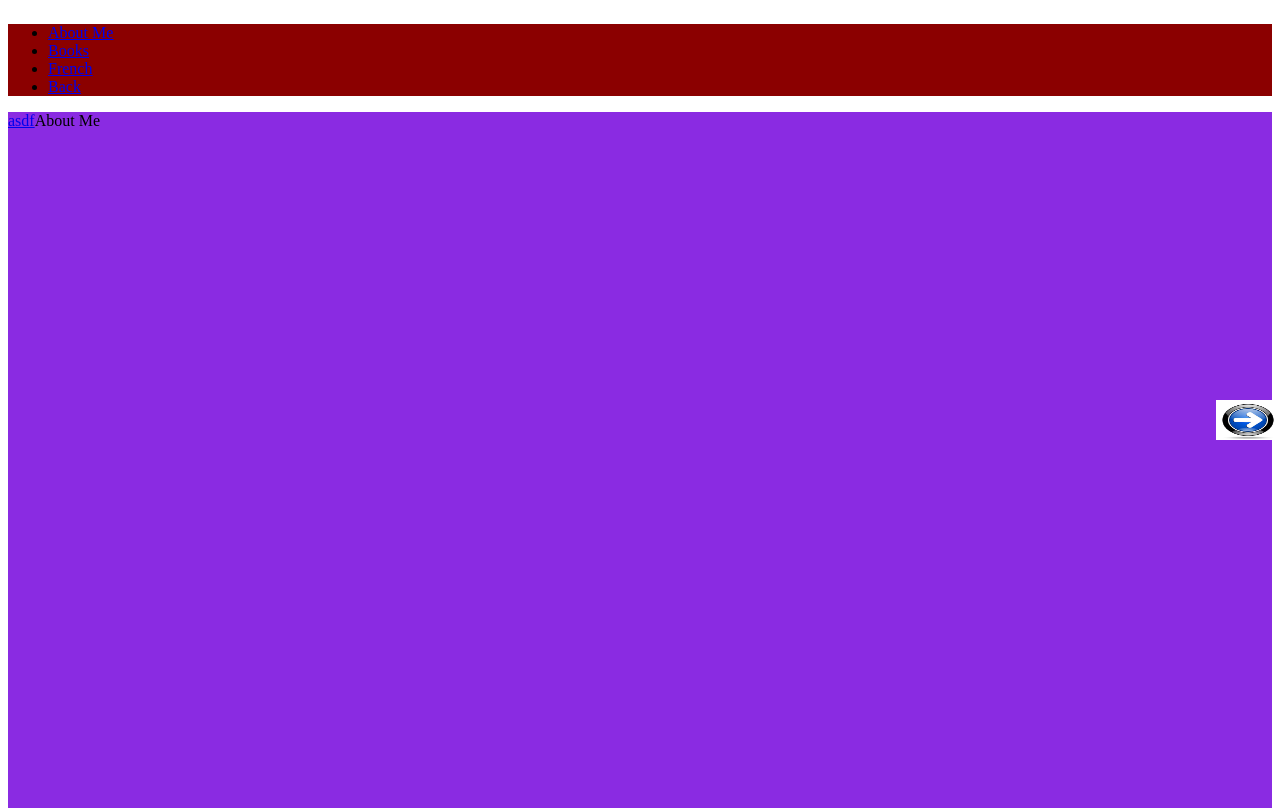
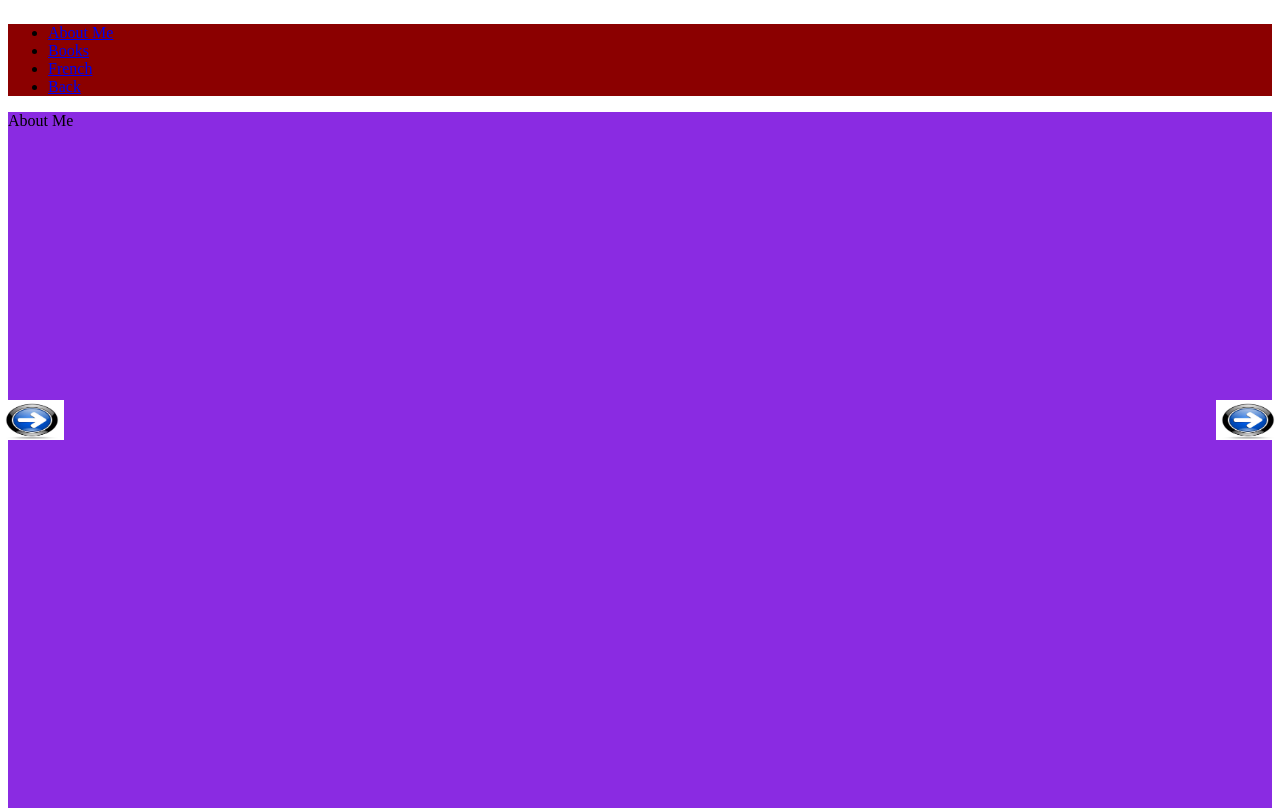
Before and after one commit to DavidJayBrady/Davidbrady, a React (Create React App) app: page /bio in a window 1280 px wide. Built offline with nearby package versions, Linux system fonts and the light colour scheme; the HTML template or start-up script is replaced by a standard one.

Commit message:
animation left and right working

```diff
--- a/src/components/BioPage/AboutMe.js
+++ b/src/components/BioPage/AboutMe.js
@@ -3,7 +3,7 @@ import React, { Component } from "react";
 class AboutMe extends Component {
 	render() {
 		return <div class="bioTab">
-			<a href="/bio#bookPage">asdf </a>
+			{/*<a href="/bio#bookPage">asdf </a>*/}
 
 			About Me</div>;
 	}
--- a/src/components/BioPage/Bio.js
+++ b/src/components/BioPage/Bio.js
@@ -27,14 +27,23 @@ class Bio extends Component {
 
 	componentDidMount() {}
 
-
-	moveRight() {
-		$('html,body').animate({scrollLeft: $('#bookPage').offset().top}, 1000);
+	moveRight(direction) {
+		if (direction === "right") {
+			$("#bio").animate({
+				marginLeft: "-=100vw",
+				duration: 1000,
+			});
+		} else {
+			$("#bio").animate({
+				marginLeft: "+=100vw",
+				duration: 1000,
+			});
+		}
 	}
 
 	render() {
 		return (
-			<div className="bioPage" style={{ height: "100%" }}>
+			<div className="bioPage" id="bioPage" style={{ height: "100%" }}>
 				<Navbar style={{ backgroundColor: "darkred", marginBottom: 0 }}>
 					<Nav
 						bsStyle="tabs"
@@ -43,34 +52,19 @@ class Bio extends Component {
 						onSelect={this.setActiveKey}
 					>
 						<NavItem eventKey={1} href="#">
-							<Link to="/bio#aboutme"> About Me </Link>
+							About Me
 						</NavItem>
 						<NavItem eventKey={2} href="#">
-							<Link to="/bio#books"> Books </Link>
+							Books
 						</NavItem>
 						<NavItem eventKey={3} href="#">
-							<Link to="/bio#french"> French </Link>
+							French
 						</NavItem>
 						<NavItem eventKey={4} href="#">
-							<Link to="/"> Back </Link>
+							Back
 						</NavItem>
 					</Nav>
 				</Navbar>
-
-				<a href="/bio#bookPage">
-					<img
-						src={RightArrow}
-						onClick={this.moveRight}
-						style={{
-							backgroundColor: "yellow",
-							width: "5%",
-							height: "5%",
-							position: "absolute",
-							top: "50%",
-							right: "0px",
-						}}
-					/>
-				</a>
 
 				<div
 					id="bio"
@@ -79,13 +73,37 @@ class Bio extends Component {
 						width: "300vw",
 						height: "100%",
 						backgroundColor: "blueViolet",
-						scroll: "smooth"
+						scroll: "smooth",
 					}}
 				>
 					<AboutMe />
 					<Books />
 					<French />
 				</div>
+
+				<img
+					src={RightArrow}
+					onClick={() => this.moveRight("left")}
+					style={{
+						width: "5%",
+						height: "5%",
+						position: "absolute",
+						top: "50%",
+						left: "0px",
+					}}
+				/>
+
+				<img
+					src={RightArrow}
+					onClick={() => this.moveRight("right")}
+					style={{
+						width: "5%",
+						height: "5%",
+						position: "absolute",
+						top: "50%",
+						right: "0px",
+					}}
+				/>
 				{/**/}
 				{/*<div style={{ height: "100%" }}>*/}
 				{/*<switch>*/}
```
